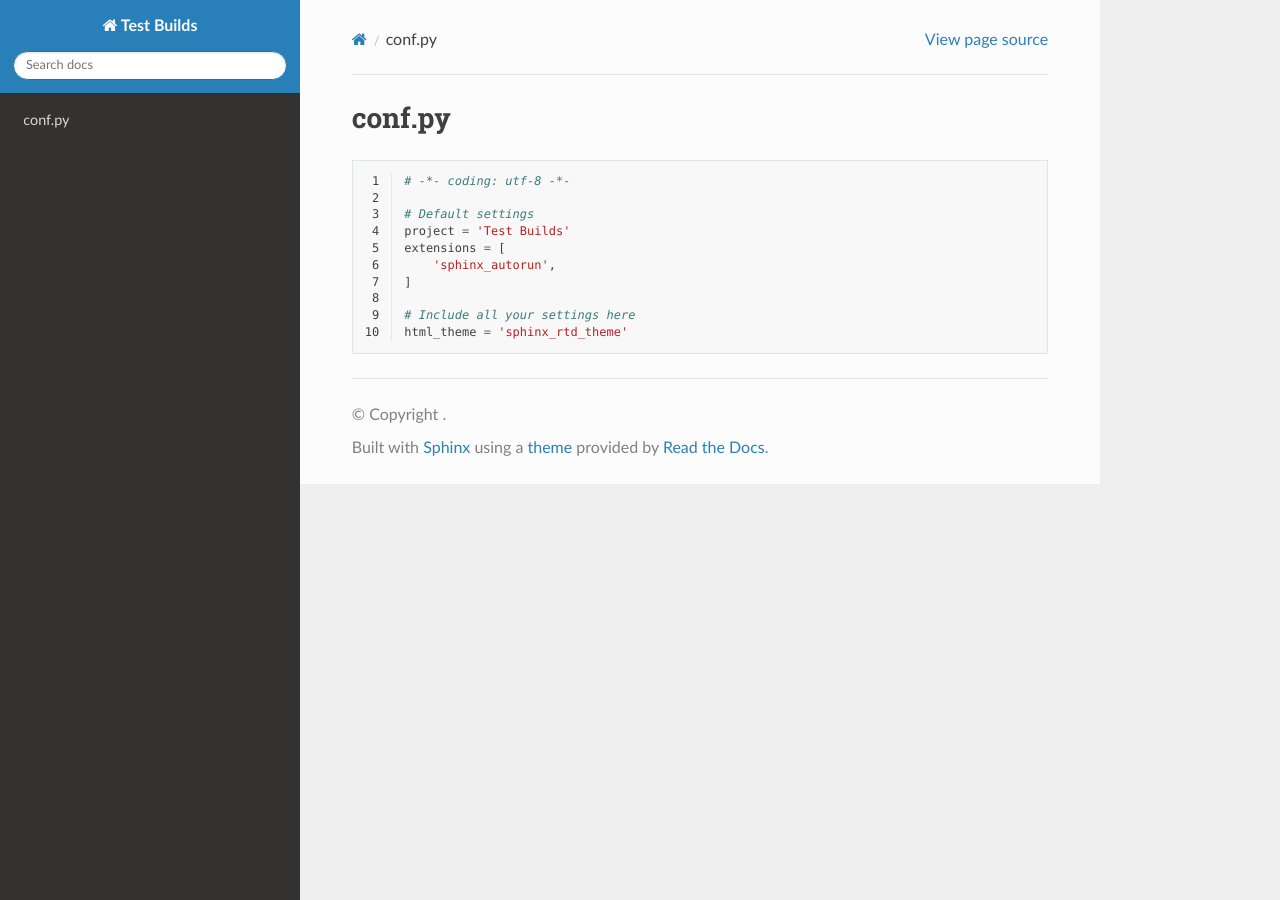
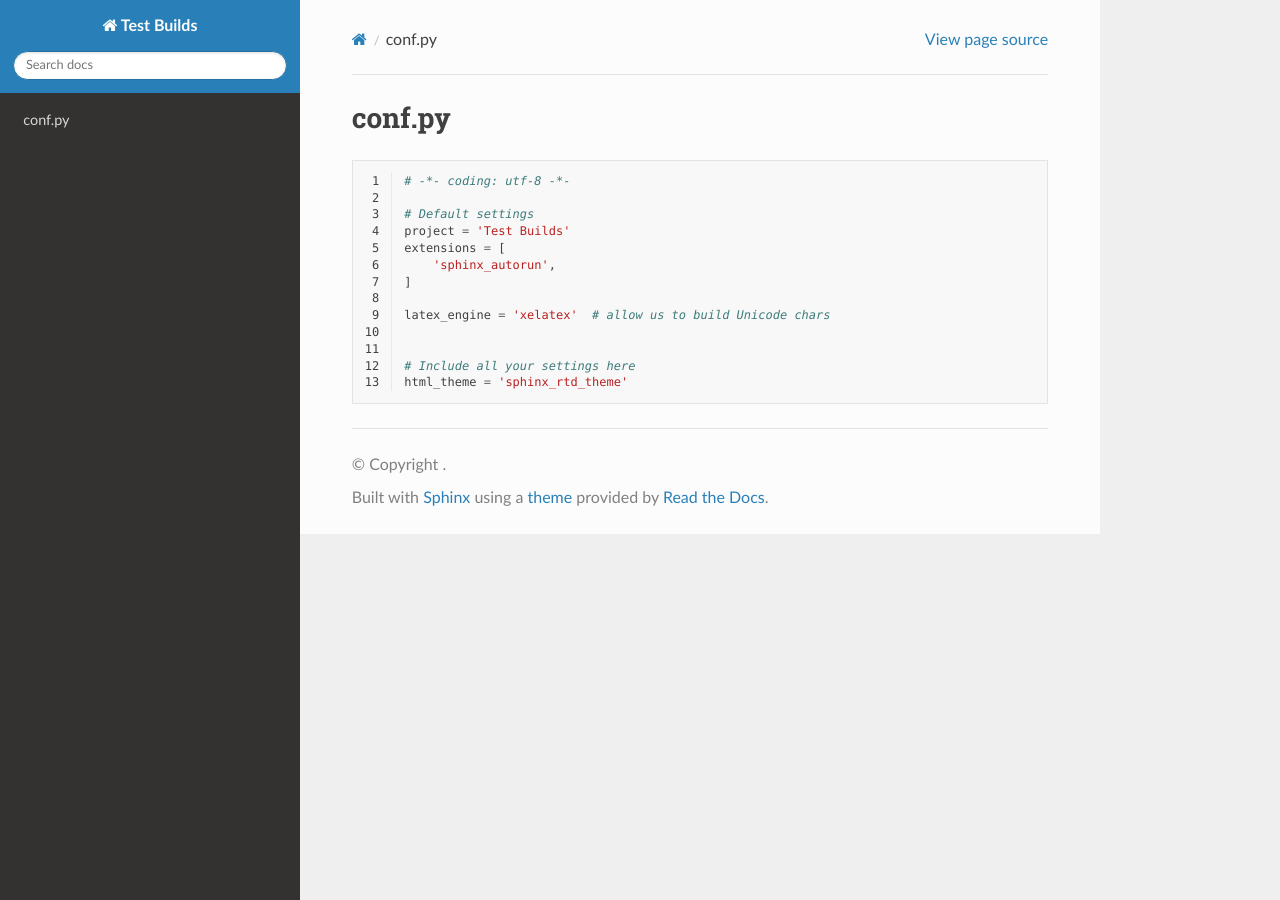
Before and after one commit to readthedocs/test-builds, a Sphinx documentation site: the page built from docs/conf.rst, in a window 1280 px wide. Built offline with Sphinx 7.4.7 and the Read the Docs theme 2.0.0, drawn with Linux system fonts in a browser that asks for light colours.

Commit message:
Allow us to build PDF with Unicode chars on it

```diff
--- a/docs/conf.py
+++ b/docs/conf.py
@@ -6,5 +6,8 @@
     'sphinx_autorun',
 ]
 
+latex_engine = 'xelatex'  # allow us to build Unicode chars
+
+
 # Include all your settings here
 html_theme = 'sphinx_rtd_theme'
```
